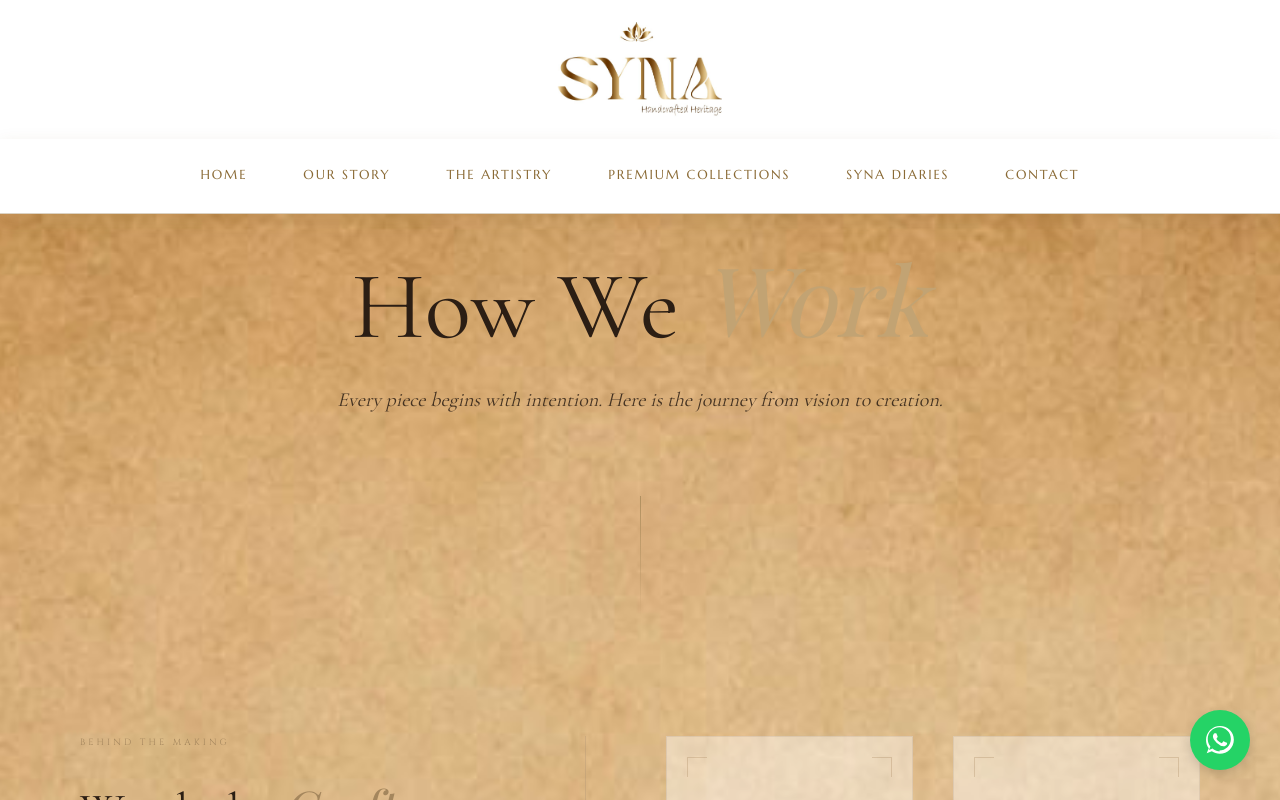
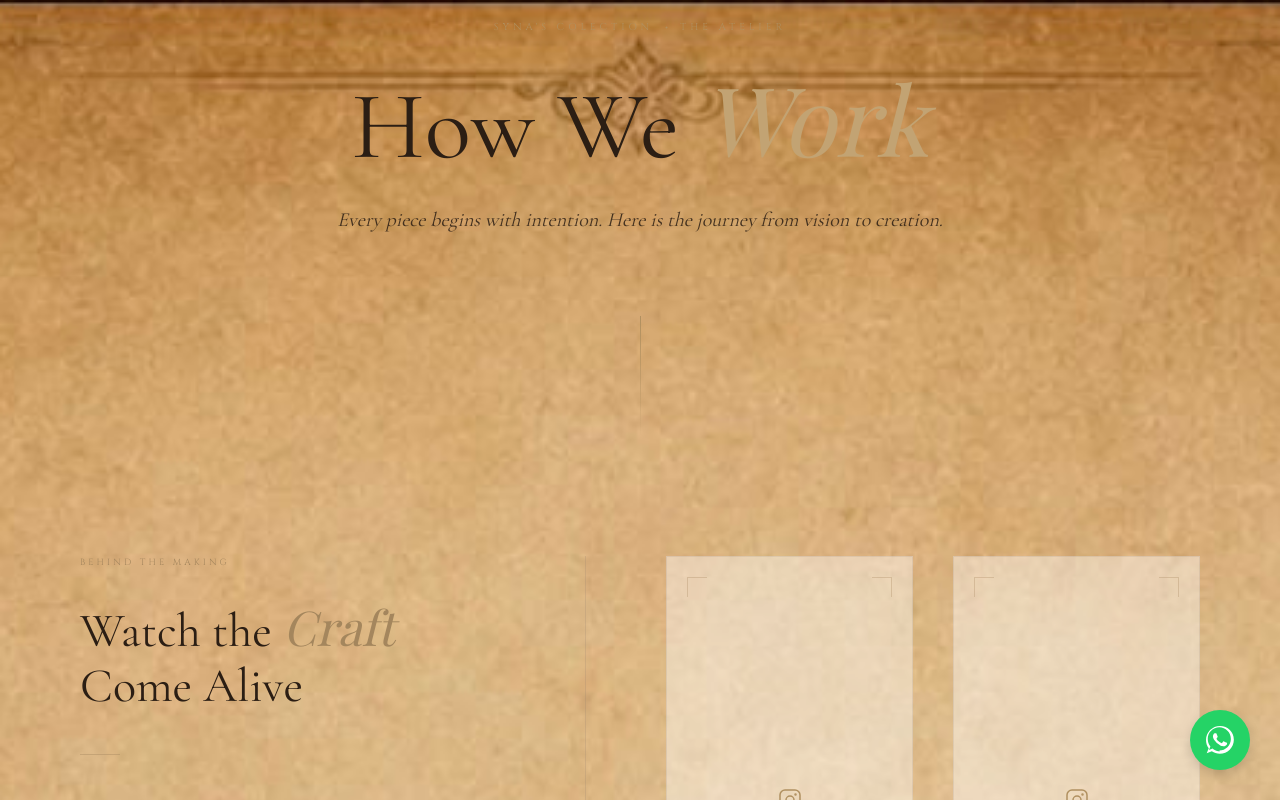
Before and after one commit to jamanrao-beep/synas-collection, a Next.js app: page /how-we-work in a window 1280 px wide. Shown: the top 800 px of the page. Built offline with nearby package versions, Linux system fonts and the light colour scheme.

Commit message:
feat: implement SiteHeader component and add base page structures for various site sections

```diff
--- a/app/contact/page.tsx
+++ b/app/contact/page.tsx
@@ -2,7 +2,7 @@ import ContactFormSection from '@/components/ContactFormSection';
 
 export default function ContactPage() {
     return (
-        <main style={{ backgroundColor: '#ba8a60', minHeight: '100vh', display: 'flex', alignItems: 'center', justifyContent: 'center', padding: '80px 0' }}>
+        <main style={{ backgroundColor: 'transparent', minHeight: '100vh', display: 'flex', alignItems: 'center', justifyContent: 'center', padding: '40px 20px 80px' }}>
             <ContactFormSection />
         </main>
     );
--- a/app/how-we-work/page.module.css
+++ b/app/how-we-work/page.module.css
@@ -15,7 +15,7 @@
     align-items: center;
     justify-content: center;
     text-align: center;
-    padding: 200px 20px 0;
+    padding: 20px 20px 0;
     position: relative;
 }
 
--- a/app/our-story/page.tsx
+++ b/app/our-story/page.tsx
@@ -1,6 +1,6 @@
 export default function OurStoryPage() {
     return (
-        <main style={{ minHeight: '100vh', display: 'flex', alignItems: 'center', justifyContent: 'center', backgroundColor: '#0d0b09', color: '#fff' }}>
+        <main style={{ minHeight: '100vh', display: 'flex', alignItems: 'center', justifyContent: 'center', backgroundColor: 'transparent', color: 'var(--color-parchment-text)', padding: '20px 20px 100px' }}>
             <h1 style={{ fontFamily: 'var(--font-cormorant)', fontSize: '48px', fontWeight: 400 }}>
                 Our Story Coming Soon
             </h1>
--- a/app/premium-collections/page.tsx
+++ b/app/premium-collections/page.tsx
@@ -2,7 +2,7 @@ import PremiumCollectionSection from '@/components/PremiumCollectionSection';
 
 export default function PremiumCollectionsPage() {
     return (
-        <main>
+        <main style={{ padding: '20px 20px 100px' }}>
             <PremiumCollectionSection />
         </main>
     );
--- a/app/syna-diaries/page.module.css
+++ b/app/syna-diaries/page.module.css
@@ -1,7 +1,7 @@
 .main {
     background-color: transparent;
     min-height: 100vh;
-    padding: 200px 20px 120px;
+    padding: 20px 20px 120px;
     display: flex;
     flex-direction: column;
     align-items: center;
--- a/app/the-artistry/page.tsx
+++ b/app/the-artistry/page.tsx
@@ -2,7 +2,7 @@ import JourneySection from '@/components/JourneySection';
 
 export default function TheArtistryPage() {
     return (
-        <main>
+        <main style={{ padding: '20px 20px 100px' }}>
             <JourneySection />
         </main>
     );
--- a/app/who-we-are/page.module.css
+++ b/app/who-we-are/page.module.css
@@ -6,7 +6,7 @@
     align-items: center;
     justify-content: center;
     position: relative;
-    padding: 200px 20px 100px;
+    padding: 20px 20px 100px;
 }
 
 .container {
--- a/components/SiteHeader.module.css
+++ b/components/SiteHeader.module.css
@@ -11,12 +11,16 @@
 
 /* ================= HEADER WRAPPER ================= */
 .headerWrapper {
-    position: absolute;
+    position: relative;
     top: 0;
     left: 0;
     width: 100%;
     background-color: transparent;
     transition: background-color 0.6s var(--ease);
+}
+
+.headerWrapper.isHome {
+    position: absolute;
 }
 
 .headerWrapper:hover {
--- a/components/SiteHeader.tsx
+++ b/components/SiteHeader.tsx
@@ -22,6 +22,7 @@ export default function SiteHeader() {
     const activeHref = pathname || '/';
     const [menuOpen, setMenuOpen] = useState(false);
     const [navHidden, setNavHidden] = useState(false);
+    const isHome = activeHref === '/';
 
     useEffect(() => {
         let lastScrollY = window.scrollY;
@@ -43,7 +44,7 @@ export default function SiteHeader() {
     }, []);
 
     return (
-        <div className={styles.headerWrapper}>
+        <div className={`${styles.headerWrapper} ${isHome ? styles.isHome : ''}`}>
             <header className={styles.siteHeader}>
                 <div className={styles.headerInner}>
                     <button
```
